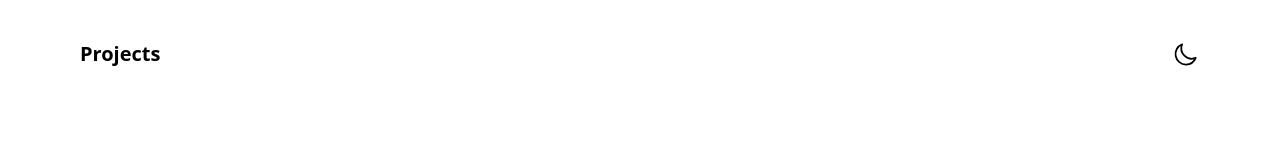
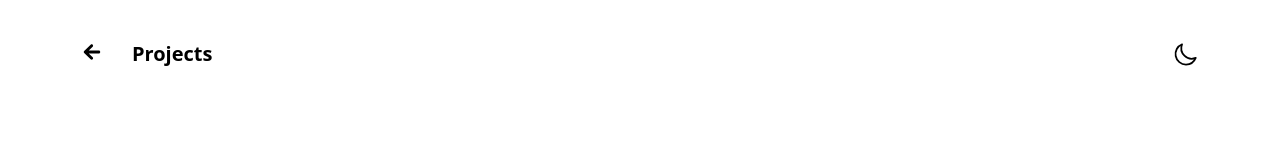
Before and after one commit to deardosatria7/deardosatria7, a Next.js app in the folder my-website/: page /projects in a window 1280 px wide. Shown: the top 160 px of the page. Built offline with nearby package versions, Linux system fonts and the light colour scheme.

Commit message:
add route back

```diff
--- a/my-website/pages/404.tsx
+++ b/my-website/pages/404.tsx
@@ -1,8 +1,13 @@
+import Link from "next/link";
+
 const about = () => {
   return (
     <>
-      <div className="flex justify-center py-20">
-        <h1 className="font-bold text-xl">Oops you&apos;re out of boundaries</h1>
+      <div className="py-20">
+        <h1 className="flex justify-center font-bold text-xl py-2">Oops you&apos;re out of boundaries</h1>
+        <Link href={"/"} className="flex justify-center">
+          <h3 className="bg-gray-400 hover:bg-gray-500 w-36 text-white text-center rounded-md dark:bg-zinc-700 dark:hover:bg-zinc-600">Take me back</h3>
+        </Link>
       </div>
     </>
   );
--- a/my-website/pages/about.tsx
+++ b/my-website/pages/about.tsx
@@ -1,9 +1,14 @@
 import Header from "@/sections/Header";
+import Link from "next/link";
+import { IoMdArrowRoundBack } from "react-icons/io";
 
 const about = () => {
   return (
     <>
       <Header>
+        <Link href={"/"} className="text-2xl">
+          <IoMdArrowRoundBack />
+        </Link>
         <h1 className="text-xl font-bold dark:text-white">About Me</h1>
       </Header>
       <div className="flex justify-center py-20">Under maintenance...</div>
--- a/my-website/pages/projects.tsx
+++ b/my-website/pages/projects.tsx
@@ -1,9 +1,14 @@
 import Header from "@/sections/Header";
+import Link from "next/link";
+import { IoMdArrowRoundBack } from "react-icons/io";
 
 const projects = () => {
   return (
     <>
       <Header>
+        <Link href={"/"} className="text-2xl">
+          <IoMdArrowRoundBack />
+        </Link>
         <h1 className="text-xl font-bold dark:text-white">Projects</h1>
       </Header>
       <div className="flex justify-center py-20">Under maintenance...</div>
--- a/my-website/sections/Header.tsx
+++ b/my-website/sections/Header.tsx
@@ -9,8 +9,7 @@ export default function Header({ children }: any) {
   if (!mounted) return null;
 
   const renderThemeChanger = () => {
-
-    const currTheme = theme === 'system' ? systemTheme : theme;
+    const currTheme = theme === "system" ? systemTheme : theme;
 
     if (currTheme === "dark") {
       return (
@@ -53,7 +52,7 @@ export default function Header({ children }: any) {
   return (
     <>
       <nav className="py-10 flex justify-between">
-        {children}
+        <div className="flex gap-7 justify-center">{children}</div>
         <ul className="flex justify-center gap-2">
           <li>{renderThemeChanger()}</li>
         </ul>
```
